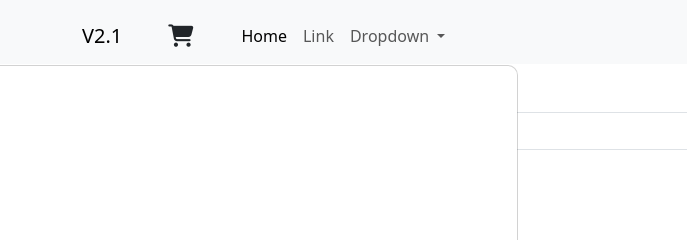
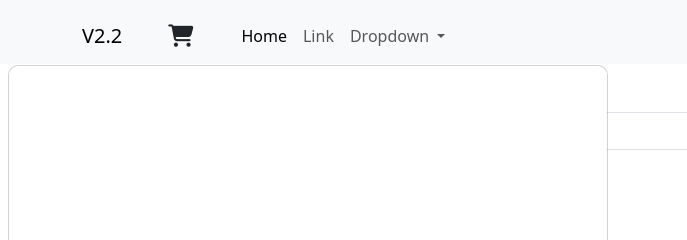
Before and after one commit to Astr0n1/fakeAPI, a plain HTML site: page index.html in a window 1280 px wide. Both pictures are taken after a click on the button 175 px from the left and 36 px from the top of the page. Shown: the top 240 px of the page, 0-687 px from the left. Drawn offline with nearby package versions, Linux system fonts and the light colour scheme; no server answers.

Commit message:
cart list position fixed

```diff
--- a/index.html
+++ b/index.html
@@ -24,7 +24,7 @@
     <header>
       <nav class="navbar navbar-expand-lg bg-body-tertiary bg-light pt-3">
         <div class="container">
-          <a class="navbar-brand" href="#">V2.1</a>
+          <a class="navbar-brand" href="#">V2.2</a>
           <div class="nav-item dropdown cart">
             <a class="nav-link dropdown-toggle" href="#" role="button"
               data-bs-toggle="dropdown" aria-expanded="false">
--- a/styles.css
+++ b/styles.css
@@ -119,7 +119,7 @@ i {
   max-width: 600px;
   height: 500px;
   overflow-y: scroll;
-  transform: translateX(-40%);
+  transform: translateX(-25%);
   padding: 0 !important;
   border-radius: 10px !important;
 }
```
